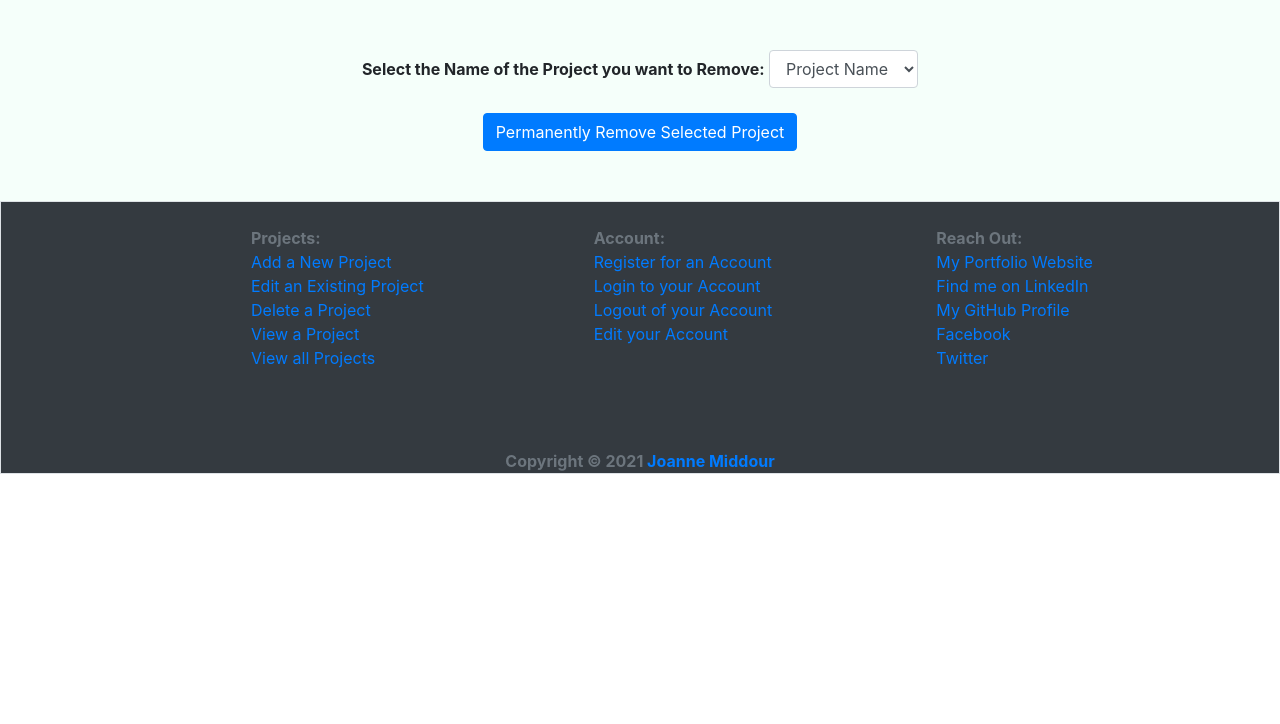
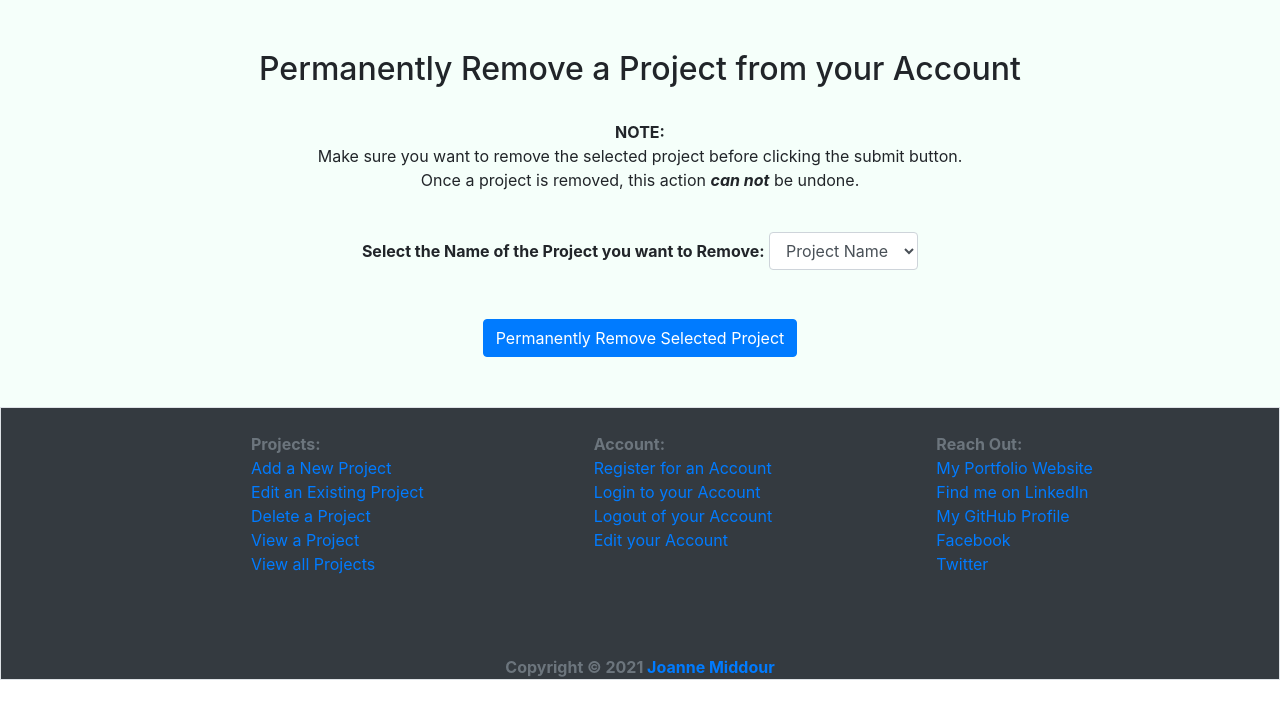
Before and after one commit to jmmiddour/resin_crafter_helper, a Flask app: page /remove in a window 1280 px wide. Shown: the part 76-800 px from the top of the page. Run offline with Flask 2, Linux system fonts and the light colour scheme; the visitor is signed in with stand-in values (Sample User, id 1); data that the repository does not hold is empty.

Commit message:
cleaned up code for better readability and added title and note

```diff
--- a/templates/remove.html
+++ b/templates/remove.html
@@ -5,8 +5,18 @@
 {% endblock %}
 
 {% block main %}
+
     {% if session.user_id %}
+
+        <h2>Permanently Remove a Project from your Account</h2><br>
+
+        <p><strong>NOTE:</strong><br>Make sure you want to remove the selected project
+            before clicking the submit button.<br>
+            Once a project is removed, this action <strong><em>can not</em></strong>
+            be undone.</p><br>
+
         <form action="/remove" method="post">
+
             <div>
                 <label>
                     <strong>Select the Name of the Project you want to Remove:</strong>
@@ -17,10 +27,15 @@
                         <option value="{{ val }}">{{ val }}</option>
                     {% endfor %}
                 </select>
-            </div>
+            </div><br>
+
             <br>
-            <button class="btn btn-primary" type="submit">Permanently Remove Selected Project</button>
+            <button class="btn btn-primary" type="submit">
+                Permanently Remove Selected Project</button>
             <br>
+
         </form>
+
     {% endif %}
+
 {% endblock %}
```
